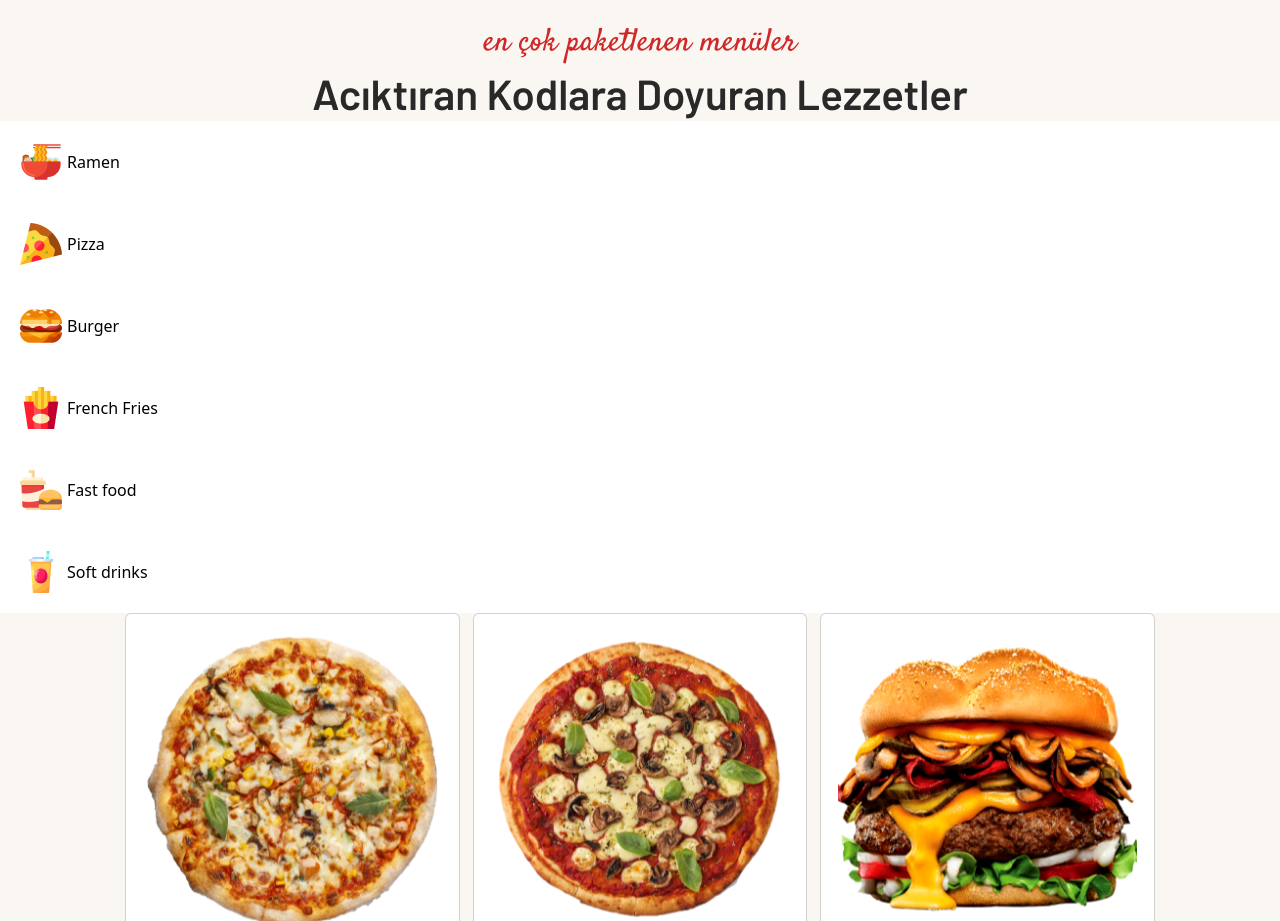
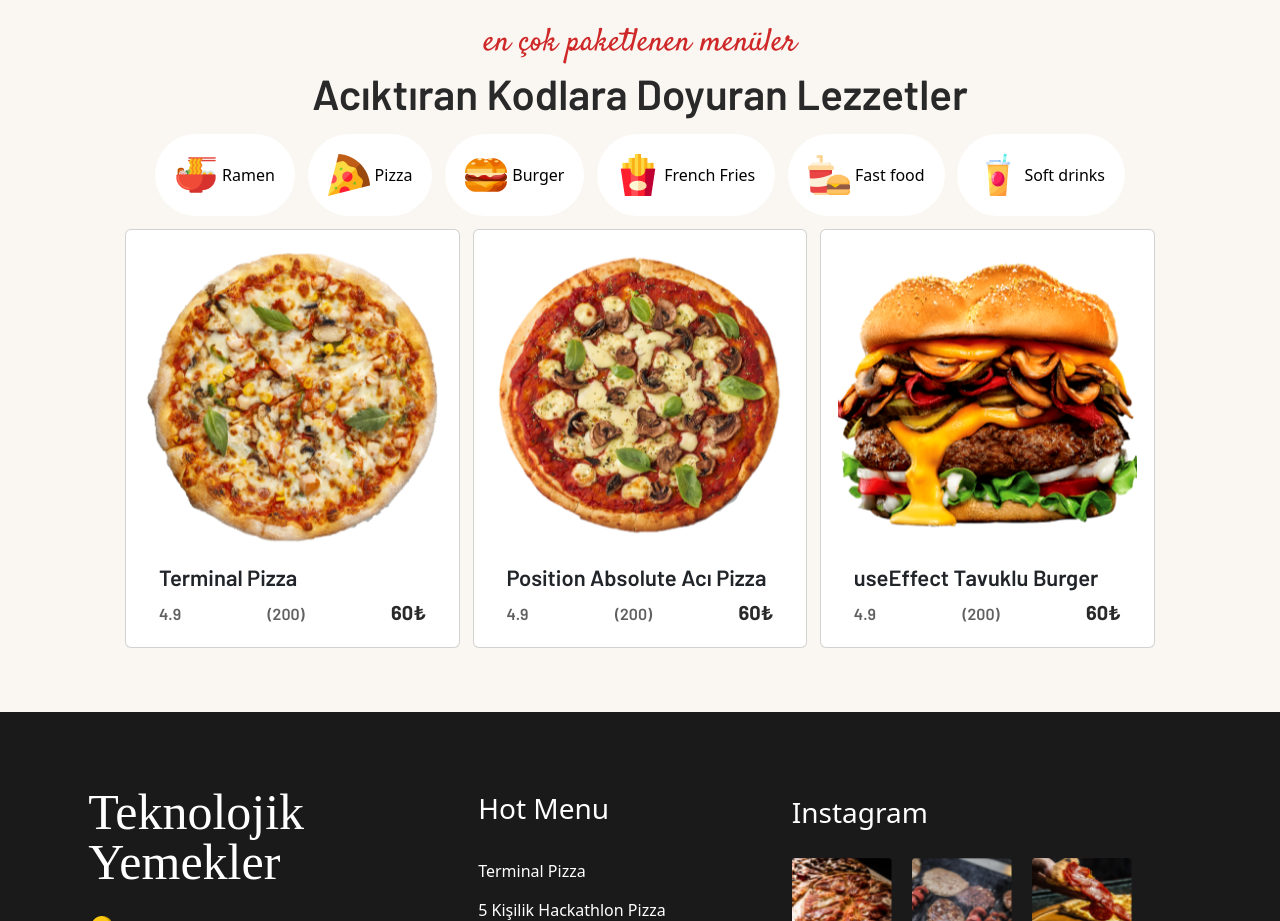
Before and after one commit to xxelifcetinxx/PizzaWebChallange, a React (Vite) app: page / in a window 1280 px wide. Shown: the part 1680-2601 px from the top of the page. Built offline with nearby package versions, Linux system fonts and the light colour scheme; a web font is replaced by a local one.

Commit message:
start cypress

```diff
--- a/index.html
+++ b/index.html
@@ -5,7 +5,7 @@
     <meta charset="UTF-8" />
     <link rel="icon" type="image/svg+xml" href="./workintech.svg" />
     <meta name="viewport" content="width=device-width, initial-scale=1.0" />
-    <title>Workintech + 🍕</title>
+    <title>Wit ELIF + 🍕</title>
   </head>
 
   <body>
--- a/src/App.jsx
+++ b/src/App.jsx
@@ -4,7 +4,7 @@ import SiparisOlustur from "./components/SiparisOlustur.jsx";
 import SiparisBasarili from "./components/SiparisBasarili.jsx";
 
 import "./App.css";
-import "./components/SiparisBasarili.css";
+
 
 import React, { useState } from "react";
 import { BrowserRouter as Router, Route, Switch } from "react-router-dom";
--- a/src/components/Anasayfa.css
+++ b/src/components/Anasayfa.css
@@ -14,12 +14,14 @@
   display: flex;
   justify-content: center;
   align-items: center;
+
   gap: 4%;
   height: 75px;
   font-family: Barlow;
   font-weight: 500;
   font-size: 18px;
 }
+
 .gövdeNav a {
   display: flex;
   align-items: center;
@@ -126,7 +128,7 @@
   color: #292929;
 }
 
-.footterHeader {
+.footerHeader {
   background: #faf7f2;
   display: flex;
   justify-content: center;
@@ -135,6 +137,7 @@
   padding-top: 1%;
   padding-bottom: 1%;
 }
+
 .headerButton {
   background: white;
   padding: 20px 20px;
--- a/src/components/SiparisBasarili.jsx
+++ b/src/components/SiparisBasarili.jsx
@@ -2,6 +2,7 @@ import { useEffect } from "react";
 import { useHistory } from "react-router-dom";
 import { toast, ToastContainer } from "react-toastify";
 import "react-toastify/dist/ReactToastify.css";
+import "./SiparisBasarili.css";
 
 export default function SiparisBasarili({ verilenSiparis }) {
   const history = useHistory();
```
Also changed, not shown: src/index.css (line endings or trailing spaces).
